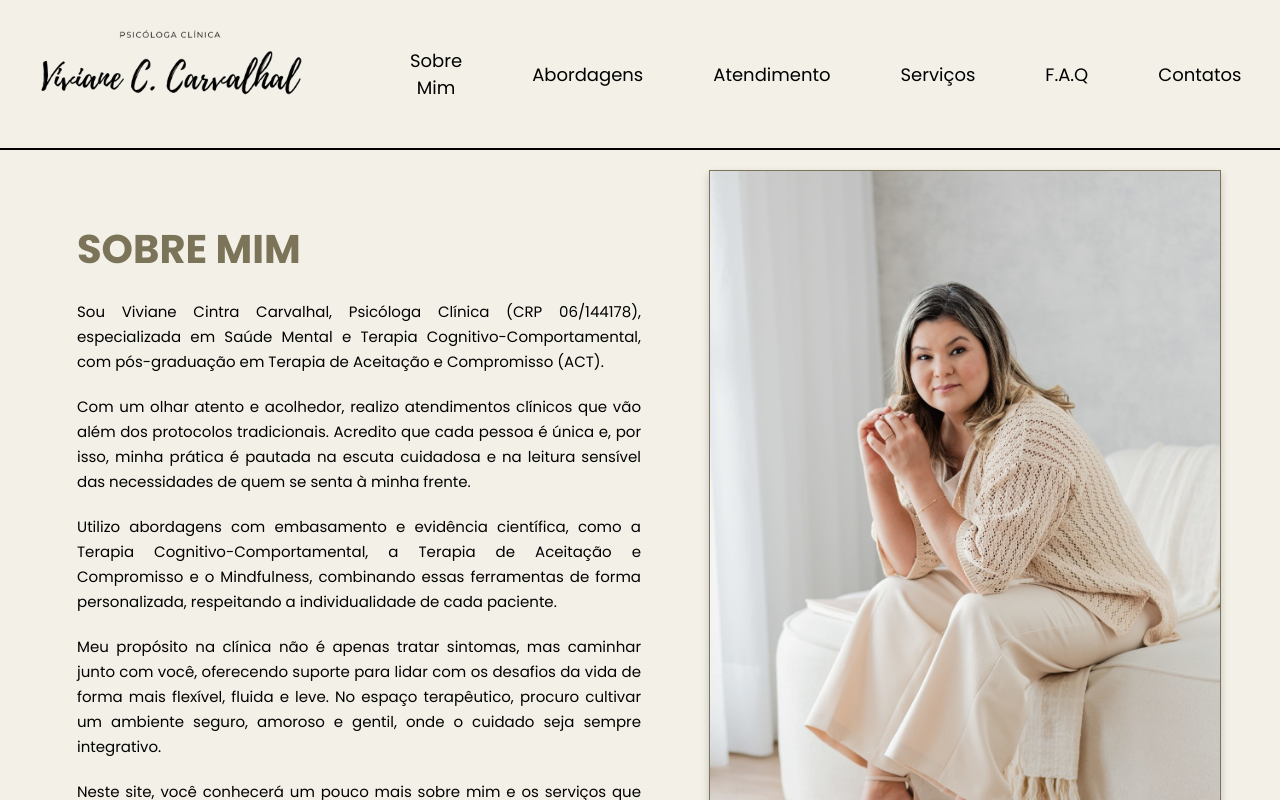
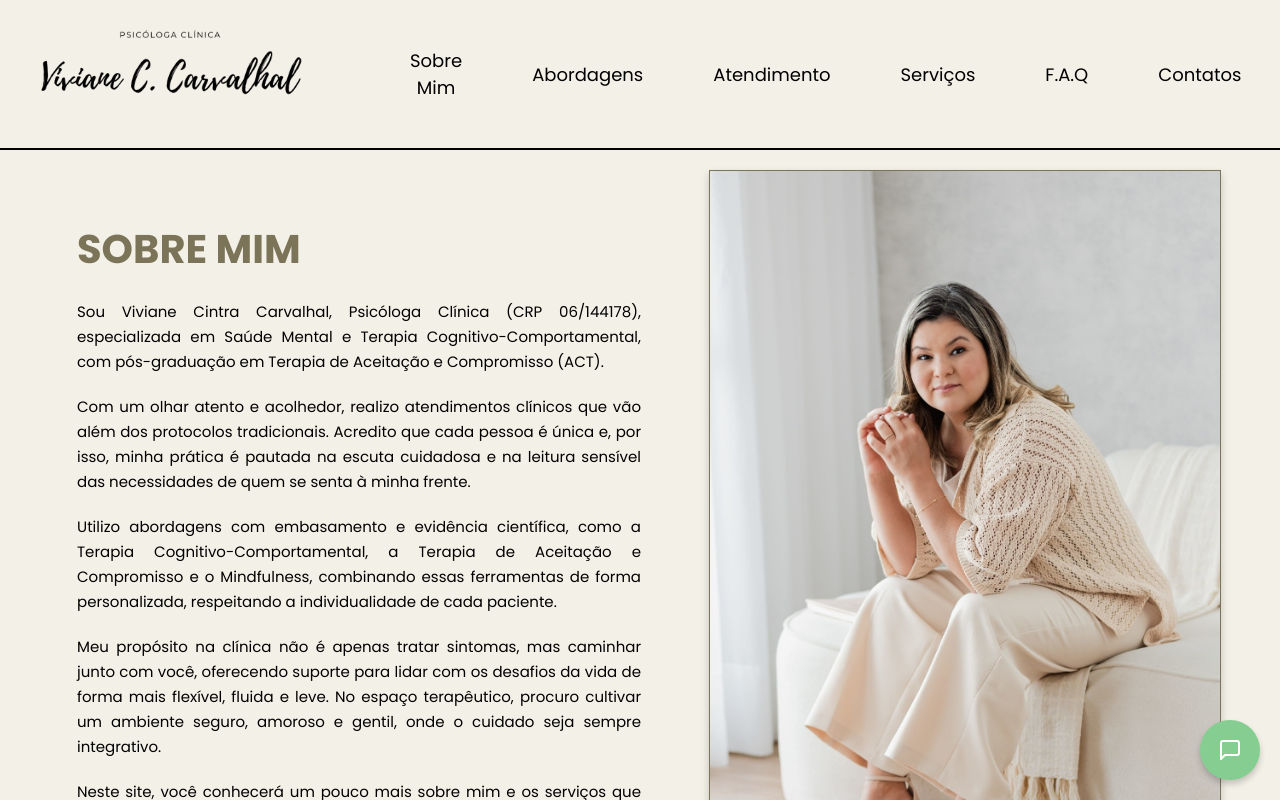
Before and after one commit to Cintrex01/site-psicologa, a React (Vite) app: page / in a window 1280 px wide. Shown: the top 800 px of the page. Built offline with nearby package versions, Linux system fonts and the light colour scheme.

Commit message:
feat: add floating social media button

```diff
--- a/package.json
+++ b/package.json
@@ -11,6 +11,7 @@
   },
   "dependencies": {
     "@emailjs/browser": "^4.4.1",
+    "framer-motion": "^12.23.9",
     "react": "^19.1.0",
     "react-dom": "^19.1.0",
     "react-icons": "^5.5.0"
--- a/src/components/Faq/FaqList.module.css
+++ b/src/components/Faq/FaqList.module.css
@@ -48,6 +48,3 @@
 .faqTitle a:hover {
   background-image: linear-gradient(184deg, #ba6c45 0%, #361f12 100%);
 }
-
-.questions {
-}
--- /dev/null
+++ b/src/components/SocialButton/SocialButton.jsx
@@ -0,0 +1,64 @@
+import React, { useState } from "react";
+import styles from "./SocialButton.module.css";
+import { motion, AnimatePresence } from "framer-motion";
+import { FaWhatsapp, FaInstagram } from "react-icons/fa";
+import { FiMessageSquare, FiX } from "react-icons/fi";
+
+const SocialButton = () => {
+  const [isOpen, setIsOpen] = useState(false);
+
+  const toggleMenu = () => setIsOpen((prev) => !prev);
+
+  return (
+    <div className={styles.container}>
+      <AnimatePresence>
+        {isOpen && (
+          <motion.div
+            className={styles.socialLinks}
+            initial={{ opacity: 0, y: 20 }}
+            animate={{ opacity: 1, y: 0 }}
+            exit={{ opacity: 0, y: 20 }}
+            transition={{ duration: 0.3 }}
+          >
+            <motion.a
+              href="https://wa.me/5599999999999"
+              target="_blank"
+              rel="noopener noreferrer"
+              className={`${styles.socialIcon} ${styles.whatsapp}`}
+              title="WhatsApp"
+              whileHover={{ scale: 1.1 }}
+              whileTap={{ scale: 0.95 }}
+            >
+              <FaWhatsapp size={24} />
+            </motion.a>
+
+            <motion.a
+              href="https://instagram.com/seuusuario"
+              target="_blank"
+              rel="noopener noreferrer"
+              className={`${styles.socialIcon} ${styles.instagram}`}
+              title="Instagram"
+              whileHover={{ scale: 1.1 }}
+              whileTap={{ scale: 0.95 }}
+            >
+              <FaInstagram size={24} />
+            </motion.a>
+          </motion.div>
+        )}
+      </AnimatePresence>
+
+      <motion.button
+        className={styles.mainButton}
+        onClick={toggleMenu}
+        whileHover={{ scale: 1.1 }}
+        whileTap={{ scale: 0.95 }}
+        animate={{ rotate: isOpen ? 90 : 0 }}
+        transition={{ type: "spring", stiffness: 300 }}
+      >
+        {isOpen ? <FiX size={24} /> : <FiMessageSquare size={24} />}
+      </motion.button>
+    </div>
+  );
+};
+
+export default SocialButton;
--- /dev/null
+++ b/src/components/SocialButton/SocialButton.module.css
@@ -0,0 +1,69 @@
+.container {
+  position: fixed;
+  bottom: 20px;
+  right: 20px;
+  z-index: 999;
+}
+
+.mainButton {
+  background-color: rgb(134, 205, 145);
+  color: white;
+  border: none;
+  border-radius: 50%;
+  width: 60px;
+  height: 60px;
+  font-size: 30px;
+  cursor: pointer;
+  box-shadow: 0 4px 6px rgba(0, 0, 0, 0.2);
+  transition: transform 0.3s ease;
+  text-align: center;
+  display: flex;
+  align-items: center;
+  justify-content: center;
+}
+
+.mainButton:hover {
+  background-color: rgb(104, 177, 115);
+}
+
+.socialLinks {
+  display: flex;
+  flex-direction: column;
+  align-items: center;
+  margin-bottom: 10px;
+  gap: 10px;
+}
+
+.socialIcon {
+  background-color: white;
+  border-radius: 50%;
+  width: 60px;
+  height: 60px;
+  font-size: 30px;
+  display: flex;
+  justify-content: center;
+  align-items: center;
+  text-decoration: none;
+  box-shadow: 0 4px 6px rgba(0, 0, 0, 0.2);
+  transition: transform 0.3s ease;
+}
+
+.socialIcon:hover {
+  transform: scale(1.1);
+}
+
+.whatsapp {
+  background-color: #25d366;
+  color: white;
+}
+
+.instagram {
+  background: radial-gradient(
+    circle at 30% 107%,
+    #fdf497 0%,
+    #fd5949 45%,
+    #d6249f 60%,
+    #285aeb 90%
+  );
+  color: white;
+}
--- a/src/pages/Home/Index.jsx
+++ b/src/pages/Home/Index.jsx
@@ -4,6 +4,7 @@ import Header from "../../components/Header/Header";
 import Contact from "../../components/Contact/Contact";
 import aboutMeImage from "../../assets/images/aboutMeImage.jpg";
 import FaqList from "../../components/Faq/FaqList";
+import SocialButton from "../../components/SocialButton/SocialButton";
 
 function Index() {
   return (
@@ -56,6 +57,7 @@ function Index() {
       </div>
       <FaqList />
       <Contact />
+      <SocialButton />
       <Footer />
     </div>
   );
```
Also changed, not shown: 1 other file (tests, documents, lock files or other folders).
